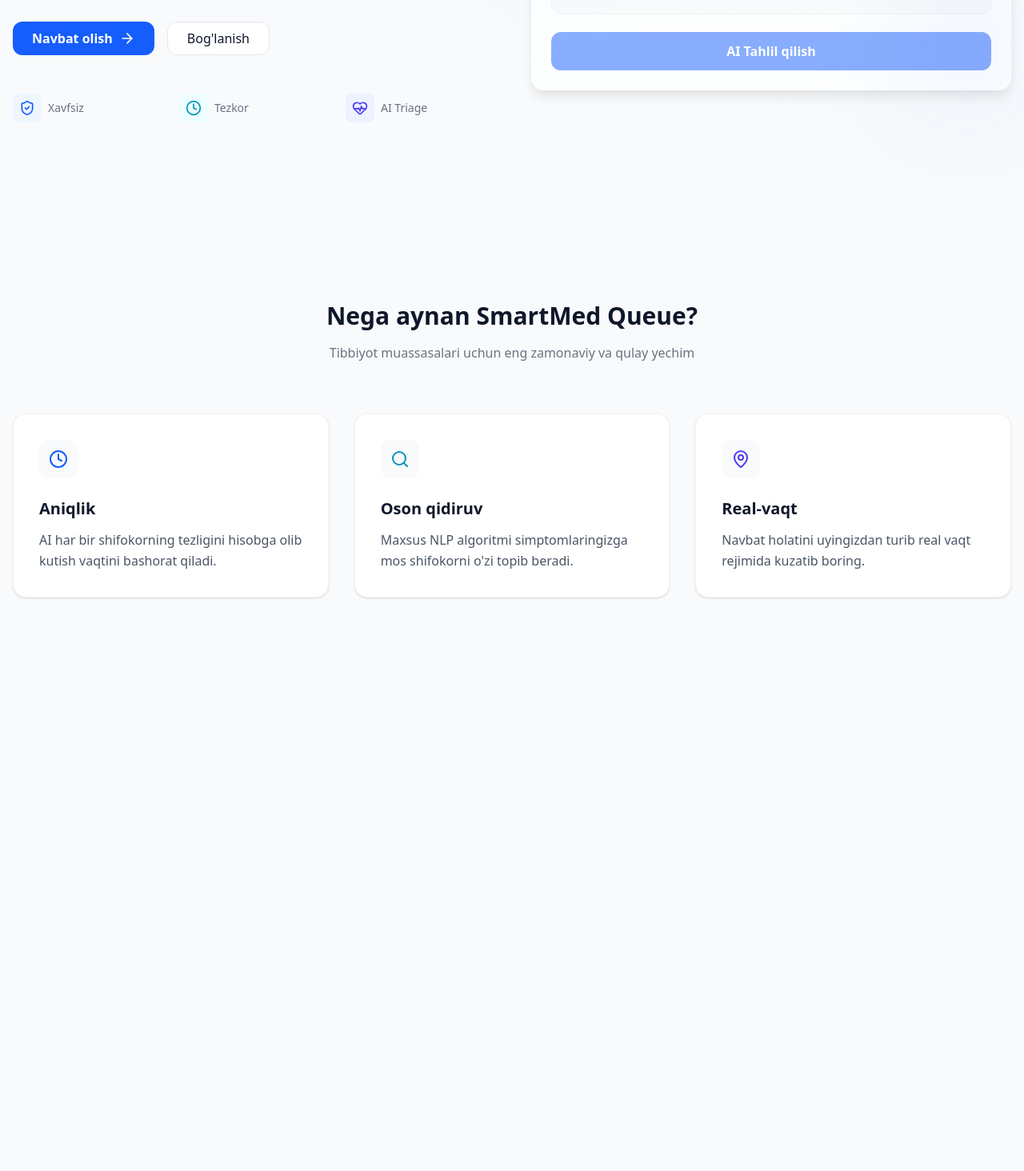
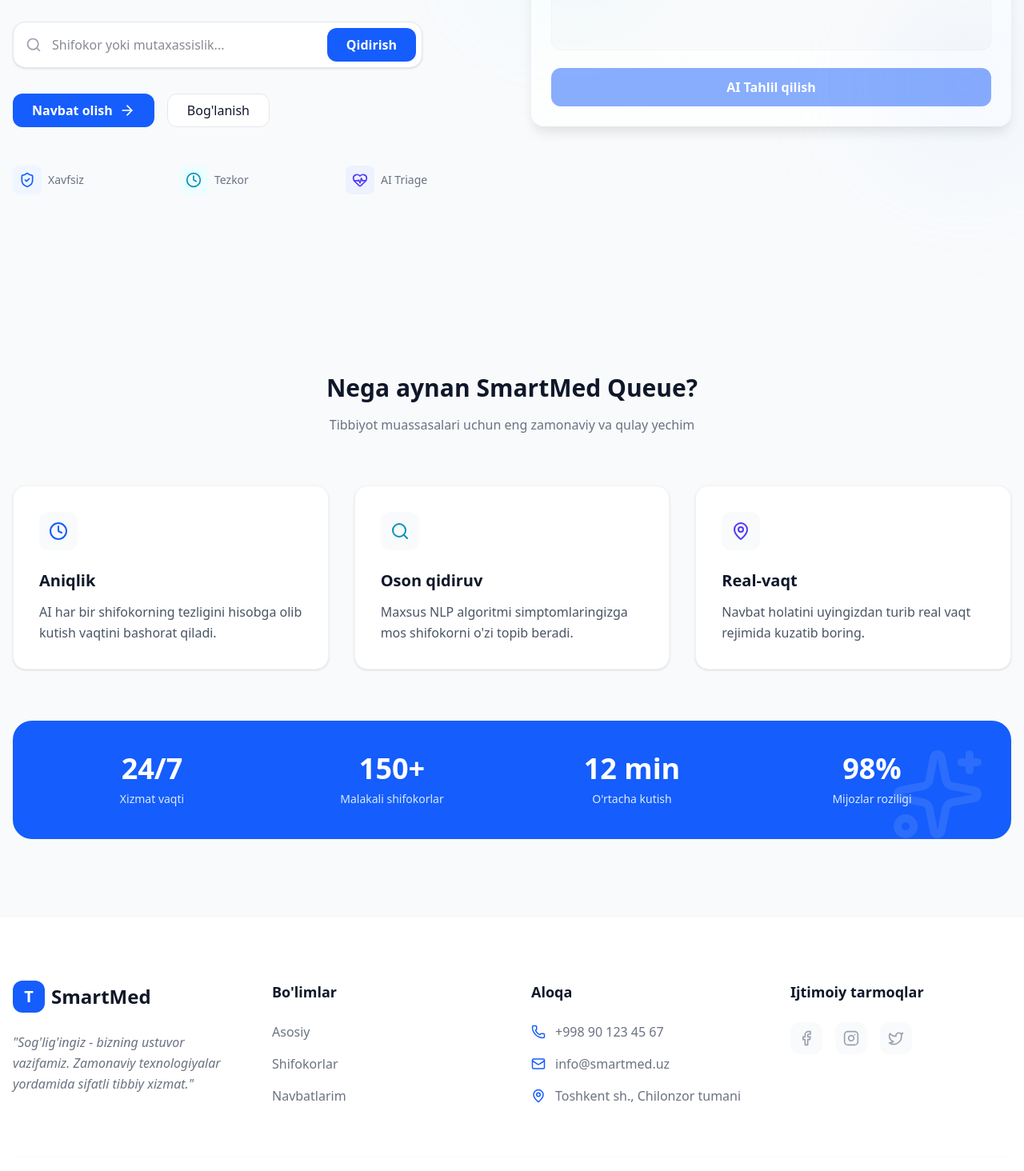
Before and after one commit to Mansurbek988/tibbiyot, a Next.js app in the folder frontend/: page / in a window 1280 px wide. Shown: the part 386-1850 px from the top of the page at 80% size. Before the commit the page ends 1229 px from the top, so only its background shows below. Built offline with nearby package versions, Linux system fonts and the light colour scheme.

Commit message:
Activate landing page features and doctor booking

```diff
--- a/frontend/src/app/layout.tsx
+++ b/frontend/src/app/layout.tsx
@@ -1,5 +1,6 @@
 import "./globals.css";
 import Navbar from "@/components/Navbar";
+import Footer from "@/components/Footer";
 
 export const metadata = {
   title: "SmartMed Queue - Aqlli Navbat Tizimi",
@@ -16,6 +17,7 @@
       <body style={{ margin: 0, padding: 0 }}>
         <Navbar />
         <main>{children}</main>
+        <Footer />
       </body>
     </html>
   );
--- a/frontend/src/app/page.tsx
+++ b/frontend/src/app/page.tsx
@@ -1,14 +1,18 @@
 "use client";
 
 import { useState } from "react";
-import { Search, MapPin, Clock, Activity, ArrowRight, ShieldCheck, HeartPulse } from "lucide-react";
+import { Search, MapPin, Clock, Activity, ArrowRight, ShieldCheck, HeartPulse, Sparkles } from "lucide-react";
 import { motion } from "framer-motion";
 import { aiService } from "@/lib/api";
+import Link from "next/link";
+import { useRouter } from "next/navigation";
 
 export default function Home() {
   const [symptoms, setSymptoms] = useState("");
+  const [heroSearch, setHeroSearch] = useState("");
   const [loading, setLoading] = useState(false);
   const [result, setResult] = useState<{ specialization: string; confidence: number } | null>(null);
+  const router = useRouter();
 
   const handleTriage = async () => {
     if (!symptoms) return;
@@ -20,6 +24,13 @@
       console.error("Triage error:", error);
     } finally {
       setLoading(false);
+    }
+  };
+
+  const handleHeroSearch = (e: React.FormEvent) => {
+    e.preventDefault();
+    if (heroSearch.trim()) {
+      router.push(`/doctors?search=${encodeURIComponent(heroSearch)}`);
     }
   };
 
@@ -44,11 +55,28 @@
                 AI yordamida shifokorni aniqlang, navbatga onlayn yoziling va kutish vaqtingizni aniq biling.
               </p>
 
+              <form onSubmit={handleHeroSearch} className="relative mb-8 max-w-lg">
+                <Search className="absolute left-4 top-1/2 -translate-y-1/2 text-gray-400" size={20} />
+                <input
+                  type="text"
+                  placeholder="Shifokor yoki mutaxassislik..."
+                  className="w-full pl-12 pr-32 py-4 bg-white border border-gray-200 rounded-2xl focus:ring-2 focus:ring-blue-500 outline-none shadow-sm"
+                  value={heroSearch}
+                  onChange={(e) => setHeroSearch(e.target.value)}
+                />
+                <button type="submit" className="absolute right-2 top-2 bottom-2 bg-blue-600 text-white px-6 rounded-xl font-bold hover:bg-blue-700 transition-all">
+                  Qidirish
+                </button>
+              </form>
+
               <div className="flex gap-4">
-                <button className="btn-primary flex items-center gap-2">
+                <Link href="/doctors" className="btn-primary flex items-center gap-2">
                   Navbat olish <ArrowRight size={20} />
-                </button>
-                <button className="px-6 py-2 rounded-xl border border-gray-200 bg-white hover:bg-gray-50 transition-colors">
+                </Link>
+                <button
+                  onClick={() => document.getElementById('contact')?.scrollIntoView({ behavior: 'smooth' })}
+                  className="px-6 py-2 rounded-xl border border-gray-200 bg-white hover:bg-gray-50 transition-colors"
+                >
                   Bog'lanish
                 </button>
               </div>
@@ -110,9 +138,12 @@
                     <h4 className="text-xl font-bold text-blue-900">{result.specialization}</h4>
                     <div className="mt-2 flex items-center justify-between">
                       <span className="text-xs text-blue-500">Ishonchlilik: {(result.confidence * 100).toFixed(0)}%</span>
-                      <button className="text-sm text-blue-700 font-bold flex items-center gap-1 hover:underline">
+                      <Link
+                        href={`/doctors?search=${encodeURIComponent(result.specialization)}`}
+                        className="text-sm text-blue-700 font-bold flex items-center gap-1 hover:underline cursor-pointer"
+                      >
                         Mutaxassisni tanlash <ArrowRight size={14} />
-                      </button>
+                      </Link>
                     </div>
                   </motion.div>
                 )}
@@ -133,7 +164,7 @@
             <p className="text-gray-500 max-w-2xl mx-auto">Tibbiyot muassasalari uchun eng zamonaviy va qulay yechim</p>
           </div>
 
-          <div className="grid md:grid-cols-3 gap-8">
+          <div className="grid md:grid-cols-3 gap-8 mb-16">
             {[
               {
                 icon: <Clock className="text-blue-600" />,
@@ -160,6 +191,31 @@
               </div>
             ))}
           </div>
+
+          {/* Real-time Stats */}
+          <div className="bg-blue-600 rounded-3xl p-10 text-white relative overflow-hidden">
+            <div className="relative z-10 grid md:grid-cols-4 gap-8 text-center">
+              <div>
+                <div className="text-4xl font-black mb-2">24/7</div>
+                <div className="text-blue-100 text-sm">Xizmat vaqti</div>
+              </div>
+              <div>
+                <div className="text-4xl font-black mb-2">150+</div>
+                <div className="text-blue-100 text-sm">Malakali shifokorlar</div>
+              </div>
+              <div>
+                <div className="text-4xl font-black mb-2">12 min</div>
+                <div className="text-blue-100 text-sm">O'rtacha kutish</div>
+              </div>
+              <div>
+                <div className="text-4xl font-black mb-2">98%</div>
+                <div className="text-blue-100 text-sm">Mijozlar roziligi</div>
+              </div>
+            </div>
+            <div className="absolute top-0 right-0 p-8 opacity-10">
+                <Sparkles size={120} />
+            </div>
+          </div>
         </div>
       </section>
     </div>
--- /dev/null
+++ b/frontend/src/components/Footer.tsx
@@ -0,0 +1,73 @@
+"use client";
+
+import { Phone, Mail, MapPin, Facebook, Instagram, Twitter } from "lucide-react";
+
+export default function Footer() {
+    return (
+        <footer id="contact" className="bg-white border-t border-gray-100 pt-20 pb-10">
+            <div className="max-w-7xl mx-auto px-4">
+                <div className="grid md:grid-cols-4 gap-12 mb-16">
+                    <div className="col-span-1 md:col-span-1">
+                        <div className="flex items-center gap-2 mb-6">
+                            <div className="w-10 h-10 bg-blue-600 rounded-xl flex items-center justify-center text-white font-black text-xl">
+                                T
+                            </div>
+                            <span className="text-2xl font-black text-gray-900">SmartMed</span>
+                        </div>
+                        <p className="text-gray-500 leading-relaxed italic">
+                            "Sog'lig'ingiz - bizning ustuvor vazifamiz. Zamonaviy texnologiyalar yordamida sifatli tibbiy xizmat."
+                        </p>
+                    </div>
+
+                    <div>
+                        <h4 className="text-lg font-bold mb-6 text-gray-900">Bo'limlar</h4>
+                        <ul className="space-y-4">
+                            <li><a href="/" className="text-gray-500 hover:text-blue-600 transition-colors">Asosiy</a></li>
+                            <li><a href="/doctors" className="text-gray-500 hover:text-blue-600 transition-colors">Shifokorlar</a></li>
+                            <li><a href="/my-queues" className="text-gray-500 hover:text-blue-600 transition-colors">Navbatlarim</a></li>
+                        </ul>
+                    </div>
+
+                    <div>
+                        <h4 className="text-lg font-bold mb-6 text-gray-900">Aloqa</h4>
+                        <ul className="space-y-4">
+                            <li className="flex items-center gap-3 text-gray-500">
+                                <Phone size={18} className="text-blue-600" />
+                                <span>+998 90 123 45 67</span>
+                            </li>
+                            <li className="flex items-center gap-3 text-gray-500">
+                                <Mail size={18} className="text-blue-600" />
+                                <span>info@smartmed.uz</span>
+                            </li>
+                            <li className="flex items-center gap-3 text-gray-500">
+                                <MapPin size={18} className="text-blue-600" />
+                                <span>Toshkent sh., Chilonzor tumani</span>
+                            </li>
+                        </ul>
+                    </div>
+
+                    <div>
+                        <h4 className="text-lg font-bold mb-6 text-gray-900">Ijtimoiy tarmoqlar</h4>
+                        <div className="flex gap-4">
+                            <a href="#" className="w-10 h-10 bg-gray-50 rounded-xl flex items-center justify-center text-gray-400 hover:bg-blue-600 hover:text-white transition-all">
+                                <Facebook size={20} />
+                            </a>
+                            <a href="#" className="w-10 h-10 bg-gray-50 rounded-xl flex items-center justify-center text-gray-400 hover:bg-pink-600 hover:text-white transition-all">
+                                <Instagram size={20} />
+                            </a>
+                            <a href="#" className="w-10 h-10 bg-gray-50 rounded-xl flex items-center justify-center text-gray-400 hover:bg-blue-400 hover:text-white transition-all">
+                                <Twitter size={20} />
+                            </a>
+                        </div>
+                    </div>
+                </div>
+
+                <div className="border-t border-gray-50 pt-10 text-center">
+                    <p className="text-gray-400 text-sm">
+                        &copy; {new Date().getFullYear()} SmartMed Queue System. Barcha huquqlar himoyalangan.
+                    </p>
+                </div>
+            </div>
+        </footer>
+    );
+}
```
Also changed, not shown: frontend/src/app/doctors/page.tsx (+65 -7 lines).
